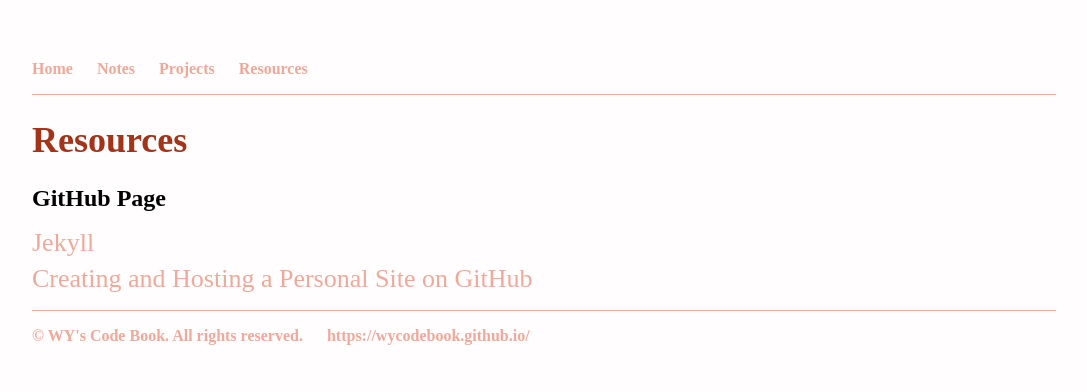
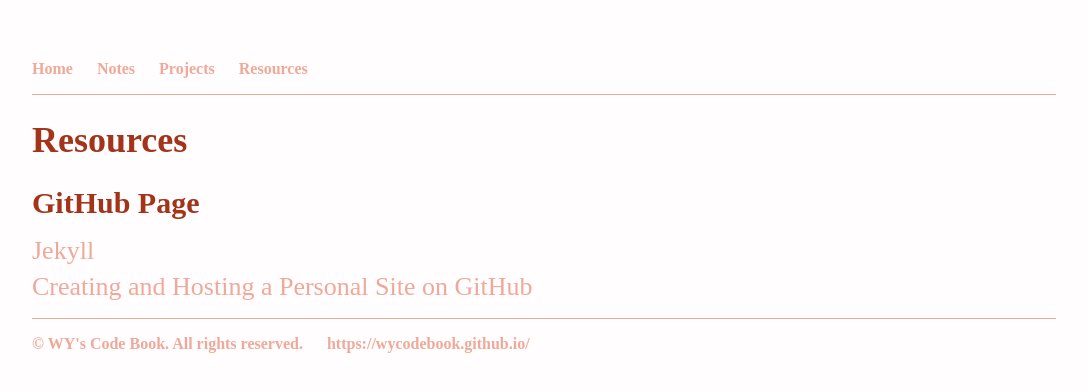
Before and after one commit to WYCodeBook/WYCodeBook.github.io, a Jekyll site: the page built from resource/index.html, in a window 1280 px wide. Shown: the top 392 px of the page, without its empty margins (96-1183 px from the left). Built offline with Jekyll 4.4.1, drawn with Linux system fonts in a browser that asks for light colours; some web fonts are replaced.

Commit message:
Update style.css

```diff
--- a/css/style.css
+++ b/css/style.css
@@ -23,6 +23,12 @@ a:hover {
 h1 {
     font-size: 36px;
     color: #A33319;
+    font-weight: bold;
+}
+
+h2 {
+    font-size: 30px;
+    color: #A33319;
 }
 p {
     font-size: 26px;
```
